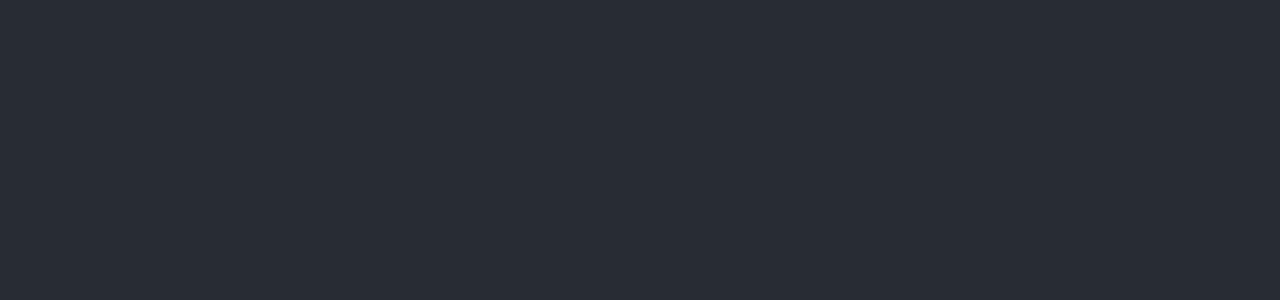
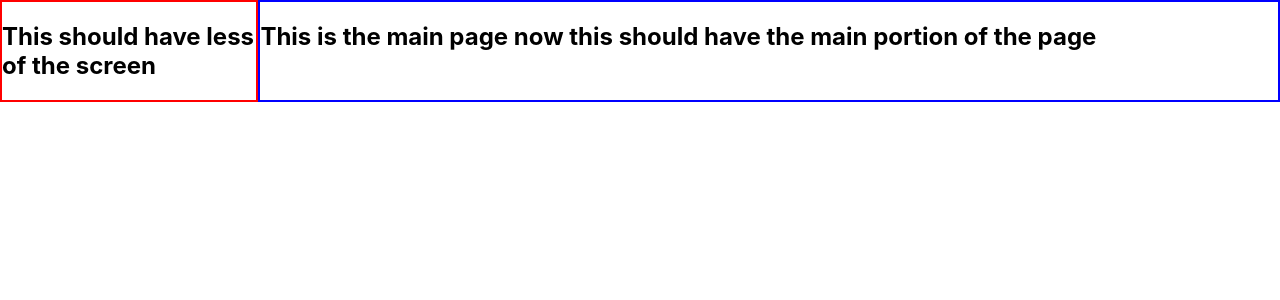
Before and after one commit to Hector-bit/cryptoGame, a React (Create React App) app in the folder client/: page / in a window 1280 px wide. Shown: the top 300 px of the page. Built offline with nearby package versions, Linux system fonts and the light colour scheme.

Commit message:
displays sidebar and main

```diff
--- a/client/src/App.css
+++ b/client/src/App.css
@@ -1,38 +1,13 @@
 .App {
-  text-align: center;
+  display: flex;
+  flex-direction: row;
 }
 
-.App-logo {
-  height: 40vmin;
-  pointer-events: none;
+.sidebar {
+  width: 20%;
+  border: 2px solid red;
 }
-
-@media (prefers-reduced-motion: no-preference) {
-  .App-logo {
-    animation: App-logo-spin infinite 20s linear;
-  }
+.main {
+  width: 80%;
+  border: 2px solid blue;
 }
-
-.App-header {
-  background-color: #282c34;
-  min-height: 100vh;
-  display: flex;
-  flex-direction: column;
-  align-items: center;
-  justify-content: center;
-  font-size: calc(10px + 2vmin);
-  color: white;
-}
-
-.App-link {
-  color: #61dafb;
-}
-
-@keyframes App-logo-spin {
-  from {
-    transform: rotate(0deg);
-  }
-  to {
-    transform: rotate(360deg);
-  }
-}
--- a/client/src/App.js
+++ b/client/src/App.js
@@ -1,11 +1,13 @@
-import logo from './logo.svg';
+import React from 'react';
+import Main from './components/Main';
+import Sidebar from './components/Sidebar';
 import './App.css';
 
 function App() {
   return (
     <div className="App">
-      <header className="App-header">
-      </header>
+      <Sidebar/>
+      <Main/>
     </div>
   );
 }
--- a/client/src/components/Main.js
+++ b/client/src/components/Main.js
@@ -1,13 +1,9 @@
-
 import React from 'react';
 
 function Main(){
     return(
-        <section className='about_section'>
-            <h2>About</h2>
-            <div className='aboutDiv'>
-                <p className='aboutparagraph'>Hello my name is Hector, I am a highly capable, full stack developer with experience programming everything from Web API's to Front-end development. My diverse background across a wide range of problem domains allows me to approach issues in an all-encompassing way.</p>
-            </div>
+        <section className='main'>
+            <h2>This is the main page now this should have the main portion of the page</h2>
         </section>
     )
 }
--- a/client/src/components/Siderbar.js
+++ b/client/src/components/Sidebar.js
@@ -1,9 +1,8 @@
-
 import React from 'react';
 
 function Sidebar(){
     return(
-        <section className='about_section'>
+        <section className='sidebar'>
             <h2>This should have less of the screen</h2>
         </section>
     )
```
